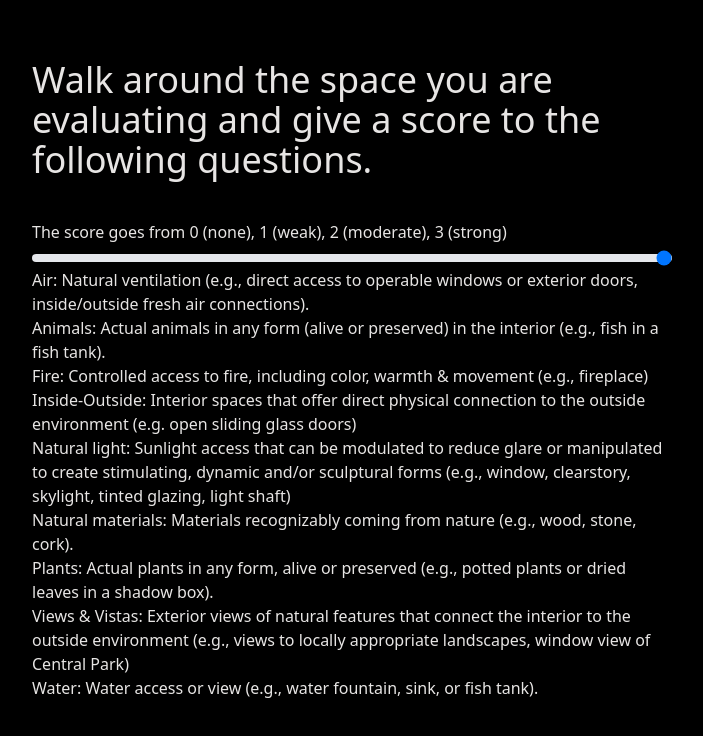
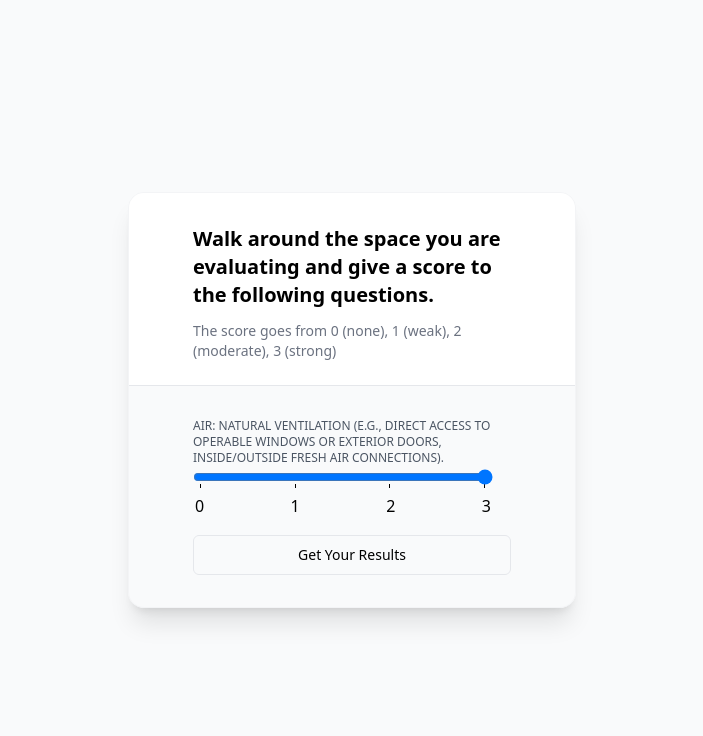
Before and after one commit to Logistics21/biophilic-design, a Next.js app: page /create-report in a window 1280 px wide. Shown: the top 736 px of the page, without its empty margins (288-991 px from the left). Built offline with nearby package versions, Linux system fonts and the light colour scheme.

Commit message:
Add create report form and db function

```diff
--- /dev/null
+++ b/app/create-report/create-report-form.tsx
@@ -0,0 +1,58 @@
+export function CreateReportForm({
+    action,
+    children,
+  }: {
+    action: any;
+    children: React.ReactNode;
+  }) {
+    return (
+      <form
+        action={action}
+        className="flex flex-col space-y-4 bg-gray-50 px-4 py-8 sm:px-16"
+      >
+        <div>
+          <label
+            htmlFor="airScore"
+            className="block text-xs text-gray-600 uppercase"
+          >
+            Air: Natural ventilation (e.g., direct access to operable windows or exterior doors, inside/outside fresh air connections).
+          </label>
+          <input
+            type="range"
+            id="airScore"
+            name="airScore"
+            min={0}
+            max={3}
+            list="values"
+            style={{
+              width: '300px',
+              // margin: 0,
+            }}
+          />
+
+            <datalist id="values" style={{
+              display: 'flex',
+              // flexDirection: 'column',
+              justifyContent: 'space-between',
+              // writingMode: 'vertical-lr',
+              width: '300px'
+            }}>
+              <option value="0" label="0"></option>
+              <option value="1" label="1"></option>
+              <option value="2" label="2"></option>
+              <option value="3" label="3"></option>
+            </datalist>
+          {/* <input
+            id="airScore"
+            name="airScore"
+            type="range"
+            min={0}
+            max={3}
+            required
+            // className="mt-1 block w-full appearance-none rounded-md border border-gray-300 px-3 py-2 placeholder-gray-400 shadow-sm focus:border-black focus:outline-none focus:ring-black sm:text-sm"
+          /> */}
+        </div>
+        {children}
+      </form>
+    );
+  }
--- a/app/create-report/page.tsx
+++ b/app/create-report/page.tsx
@@ -1,70 +1,37 @@
-import Link from 'next/link';
+import { CreateReportForm } from "./create-report-form";
+import { redirect } from "next/navigation";
+import { createReport } from "app/db";
+import { SubmitButton } from "app/submit-button";
 
 export default function CreateReportPage() {
+  async function register(formData: FormData) {
+    'use server';
+
+    const newReport = {
+      email: formData.get('email') as string,
+      password: formData.get('password') as string,
+      firstName: formData.get('firstName') as string,
+      lastName:  formData.get('lastName') as string
+    }
+
+    await createReport(newReport);
+    redirect('/login');
+  }
+
   return (
-    <div className="flex h-screen bg-black">
-      <div className="w-screen h-screen flex flex-col justify-center items-center">
-        <div className="text-left max-w-screen-sm mb-10">
-          <h1 className="text-stone-200 text-4xl">
-            Walk around the space you are evaluating and give a score to the following questions.
+    <div className="flex h-screen w-screen items-center justify-center bg-gray-50">
+      <div className="z-10 w-full max-w-md overflow-hidden rounded-2xl border border-gray-100 shadow-xl">
+        <div className="flex flex-col items-left justify-center space-y-3 border-b border-gray-200 bg-white px-4 py-6 pt-8 text-left sm:px-16">
+          <h1 className="text-xl font-semibold">
+              Walk around the space you are evaluating and give a score to the following questions.
           </h1>
+          <p className="text-sm text-gray-500">
+            The score goes from 0 (none), 1 (weak), 2 (moderate), 3 (strong)
+          </p>
         </div>
-        {/* the questionnaire (would be great if you only see 1 question at the time and when you choose a score it’ll go to the next question) */}
-        <div className="flex flex-col space-x-10 gap-y-10 max-w-screen-sm mb-10">
-            <ul>
-                <li>
-                    <p className="text-stone-200">
-                        The score goes from 0 (none), 1 (weak), 2 (moderate), 3 (strong)
-                    </p>
-                    <input id="default-range" type="range" min={0} max={3} value="3" className="w-full h-2 bg-gray-200 rounded-lg appearance-none cursor-pointer dark:bg-gray-700" />
-                </li>
-                <li>
-                    <p className="text-stone-200">
-                        Air: Natural ventilation (e.g., direct access to operable windows or exterior doors, inside/outside fresh air connections).
-                    </p>
-                </li>
-                <li>
-                    <p className="text-stone-200">
-                        Animals: Actual animals in any form (alive or preserved) in the interior (e.g., fish in a fish tank).
-                    </p>
-                </li>
-                <li>
-                    <p className="text-stone-200">
-                        Fire: Controlled access to fire, including color, warmth & movement (e.g., fireplace)
-                    </p>
-                </li>
-                <li>
-                    <p className="text-stone-200">
-                        Inside-Outside: Interior spaces that offer direct physical connection to the outside environment (e.g. open sliding glass doors)
-                    </p>
-                </li>
-                <li>
-                    <p className="text-stone-200">
-                        Natural light: Sunlight access that can be modulated to reduce glare or manipulated to create stimulating, dynamic and/or sculptural forms (e.g., window, clearstory, skylight, tinted glazing, light shaft)
-                    </p>
-                </li>
-                <li>
-                    <p className="text-stone-200">
-                        Natural materials: Materials recognizably coming from nature (e.g., wood, stone, cork).
-                    </p>
-                </li>
-                <li>
-                    <p className="text-stone-200">
-                        Plants: Actual plants in any form, alive or preserved (e.g., potted plants or dried leaves in a shadow box).
-                    </p>
-                </li>
-                <li>
-                    <p className="text-stone-200">
-                        Views & Vistas: Exterior views of natural features that connect the interior to the outside environment (e.g., views to locally appropriate landscapes, window view of Central Park)
-                    </p>
-                </li>
-                <li>
-                    <p className="text-stone-200">
-                        Water: Water access or view (e.g., water fountain, sink, or fish tank).
-                    </p>
-                </li>
-            </ul>
-        </div>
+        <CreateReportForm action={register}>
+          <SubmitButton>Get Your Results</SubmitButton>
+        </CreateReportForm>
       </div>
     </div>
   );
--- a/app/db.ts
+++ b/app/db.ts
@@ -4,7 +4,7 @@
 import { eq } from 'drizzle-orm';
 import postgres from 'postgres';
 import { genSaltSync, hashSync } from 'bcrypt-ts';
-import { UsersTable } from 'drizzle/schema';
+import { UsersTable, ReportsTable } from 'drizzle/schema';
 
 // Optionally, if not using email/pass login, you can
 // use the Drizzle adapter for Auth.js / NextAuth
@@ -15,6 +15,18 @@
   password: string;
   firstName: string;
   lastName: string;
+}
+interface NewReportFormData {
+  userId: number;
+  airScore: number;
+  animalsScore: number;
+  fireScore: number;
+  insideOutsideScore: number;
+  naturaLightScore: number;
+  naturalMaterialsScore: number;
+  plantsScore: number;
+  viewsVistasScore: number;
+  waterScore: number;
 }
 
 const client = postgres(`${process.env.POSTGRES_URL!}`, { max: 1 });
@@ -46,3 +58,11 @@
     debugger
   }
 }
+
+export async function createReport(newReportFormData: NewReportFormData) {
+  try {
+    return await db.insert(ReportsTable).values(newReportFormData);
+  } catch (error) {
+    debugger
+  }
+}
```
